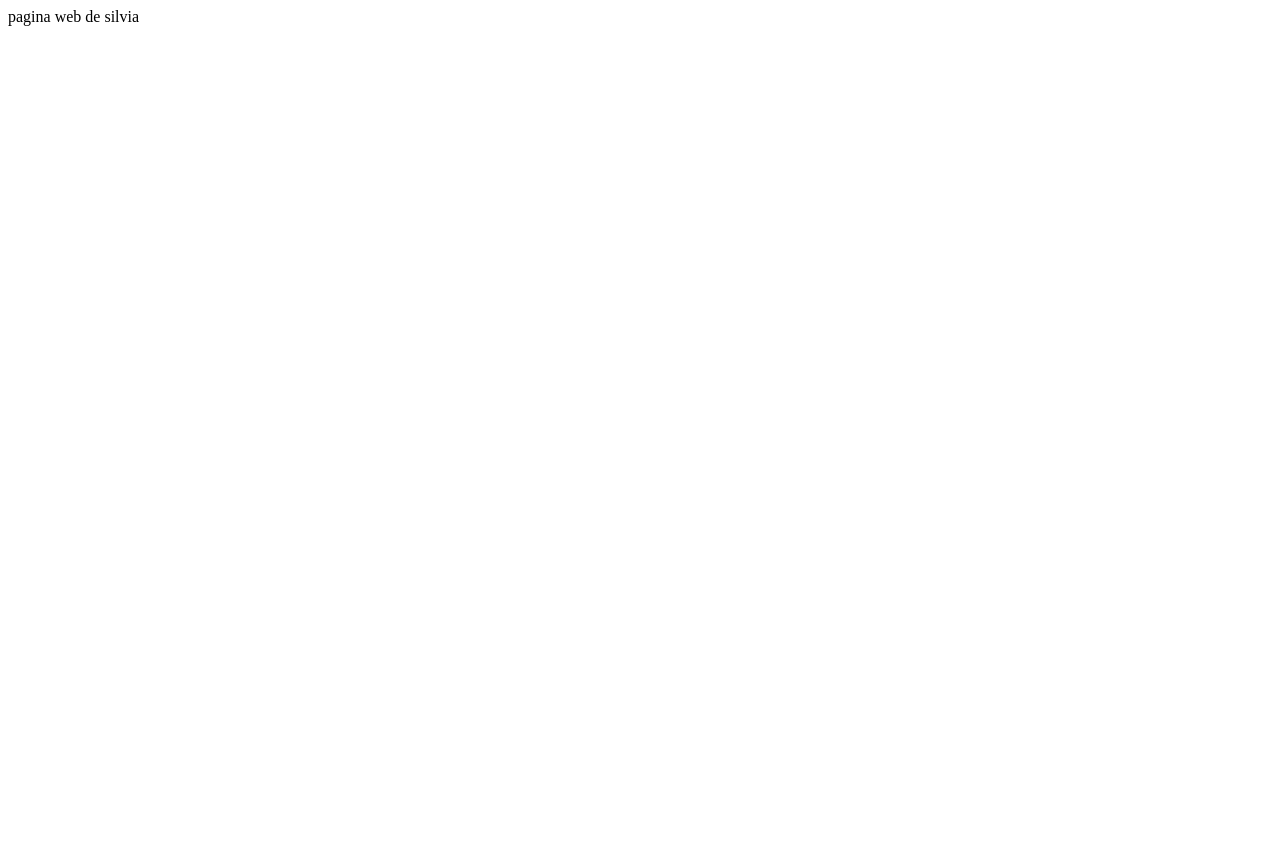
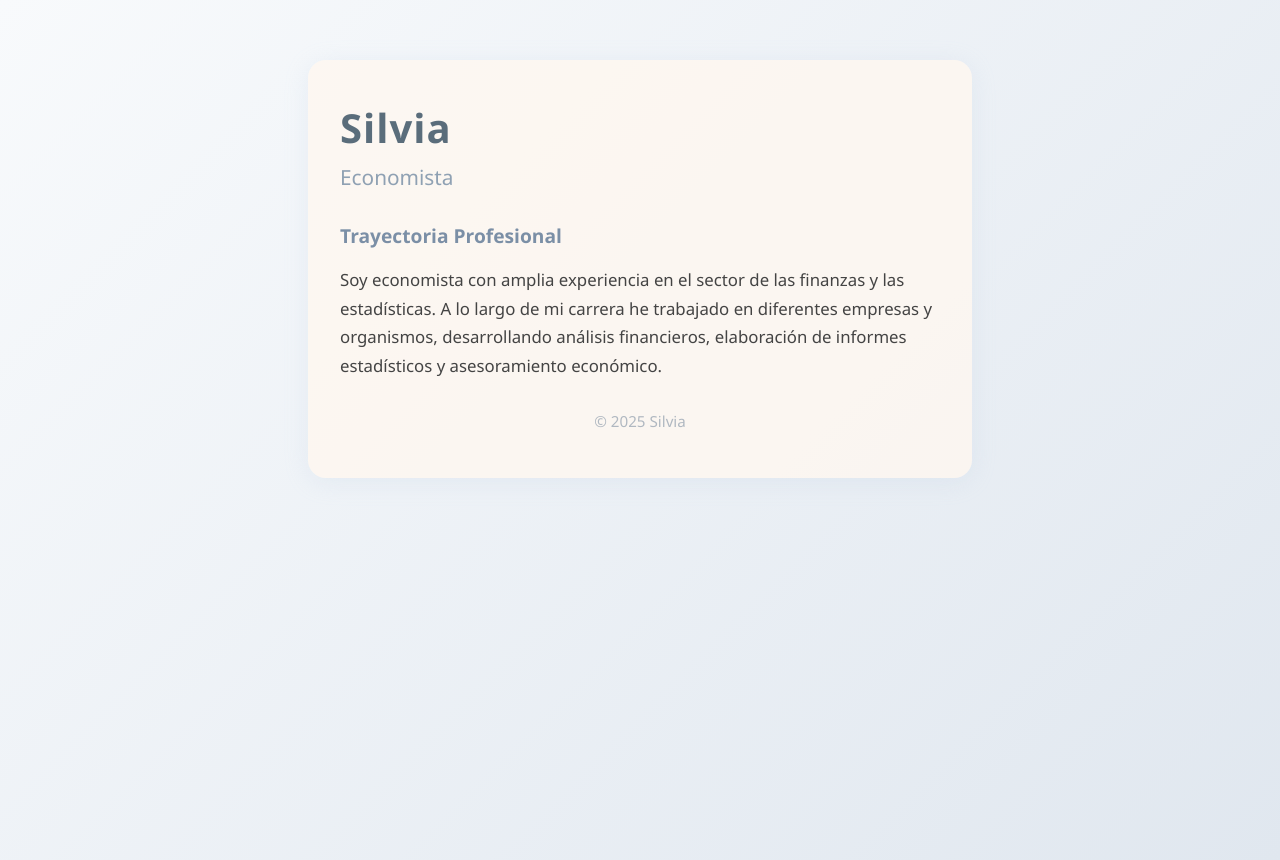
Before and after one commit to smalvare/web-sab, a plain HTML site: page index.html in a window 1280 px wide. Before the commit the page ends 800 px from the top, so only its background shows below. Drawn offline with Linux system fonts and the light colour scheme.

Commit message:
Initial commit: Add HTML structure and CSS styles for Silvia's professional webpage

```diff
--- /dev/null
+++ b/estilos.css
@@ -0,0 +1,52 @@
+/* estilos.css - Estilo minimalista y moderno en tonos pastel */
+
+body {
+    background: linear-gradient(135deg, #f8fafc 0%, #e0e7ef 100%);
+    color: #222;
+    font-family: 'Segoe UI', Arial, sans-serif;
+    margin: 0;
+    padding: 0;
+    min-height: 100vh;
+}
+
+.container {
+    max-width: 600px;
+    margin: 60px auto 0 auto;
+    background: #fff8f0cc;
+    border-radius: 18px;
+    box-shadow: 0 4px 24px 0 #b6c6e033;
+    padding: 2.5rem 2rem 2rem 2rem;
+}
+
+header h1 {
+    font-size: 2.5rem;
+    margin: 0 0 0.2em 0;
+    color: #5a6d7b;
+    letter-spacing: 1px;
+}
+
+header h2 {
+    font-size: 1.3rem;
+    font-weight: 400;
+    color: #8fa1b3;
+    margin: 0 0 1.5em 0;
+}
+
+section h3 {
+    font-size: 1.2rem;
+    color: #7b8fa6;
+    margin-bottom: 0.5em;
+}
+
+section p {
+    font-size: 1.05rem;
+    line-height: 1.7;
+    color: #444;
+}
+
+footer {
+    text-align: center;
+    margin-top: 2em;
+    color: #b0b8c1;
+    font-size: 0.95rem;
+}
--- a/index.html
+++ b/index.html
@@ -1 +1,26 @@
-pagina web de silvia
+<!DOCTYPE html>
+<html lang="es">
+<head>
+	<meta charset="UTF-8">
+	<meta name="viewport" content="width=device-width, initial-scale=1.0">
+	<title>Silvia - Economista</title>
+	<link rel="stylesheet" href="estilos.css">
+</head>
+<body>
+	<main class="container">
+		<header>
+			<h1>Silvia</h1>
+			<h2>Economista</h2>
+		</header>
+		<section>
+			<h3>Trayectoria Profesional</h3>
+			<p>
+				Soy economista con amplia experiencia en el sector de las finanzas y las estadísticas. A lo largo de mi carrera he trabajado en diferentes empresas y organismos, desarrollando análisis financieros, elaboración de informes estadísticos y asesoramiento económico.
+			</p>
+		</section>
+		<footer>
+			<p>&copy; 2025 Silvia</p>
+		</footer>
+	</main>
+</body>
+</html>
```
